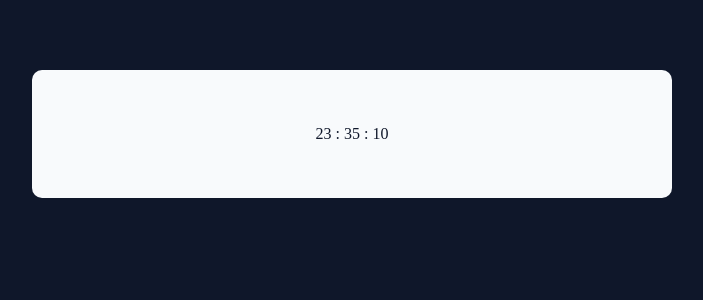
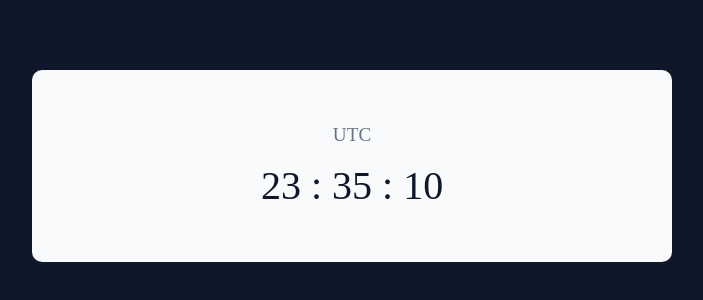
Before and after one commit to NahuelGenchi/clock, a React (Create React App) app: page / in a window 1280 px wide. Shown: the part 250-550 px from the top of the page, without its empty margins (288-991 px from the left). Built offline with nearby package versions, Linux system fonts and the light colour scheme.

Commit message:
adding timezone to Time

```diff
--- a/src/components/Time/Time.jsx
+++ b/src/components/Time/Time.jsx
@@ -9,12 +9,16 @@ const Time = () => {
       const hours = currentDate.getHours();
       const minutes = currentDate.getMinutes();
       const seconds = currentDate.getSeconds();
-      setTime({hours, minutes, seconds});
+      const timezone = Intl.DateTimeFormat().resolvedOptions().timeZone;
+      setTime({hours, minutes, seconds, timezone});
     }, 1000
   );
 
   return(
-    <p>{time?.hours} : {time?.minutes} : {time?.seconds < 10 ? `0${time?.seconds}` : time?.seconds}</p>
+    <>
+      <p className="tc-timezone">{time?.timezone}</p>
+      <p>{time?.hours} : {time?.minutes} : {time?.seconds < 10 ? `0${time?.seconds}` : time?.seconds}</p>
+    </>
   );
 };
 
--- a/src/components/TimeContainer/TimeContainer.scss
+++ b/src/components/TimeContainer/TimeContainer.scss
@@ -4,7 +4,7 @@
 .timecontainer {
   width: 40rem;
   max-width: 80vw;
-  padding: 4rem;
+  padding: 6rem 3rem;
   position: absolute;
   top: 40vh;
   bottom: 50vh;
@@ -14,7 +14,19 @@
   border-radius: 10px;
 
   @include mixin.flex-center;
+  flex-direction: column;
+  gap: 1rem;
 
   background-color: slate.$c0;
   color: slate.$c9;
+
+  p {
+    font-weight: 500;
+    font-size: 2.5rem;
+  }
+
+  .tc-timezone {
+    color: slate.$c5;
+    font-size: 1.2rem;
+  }
 }
```
